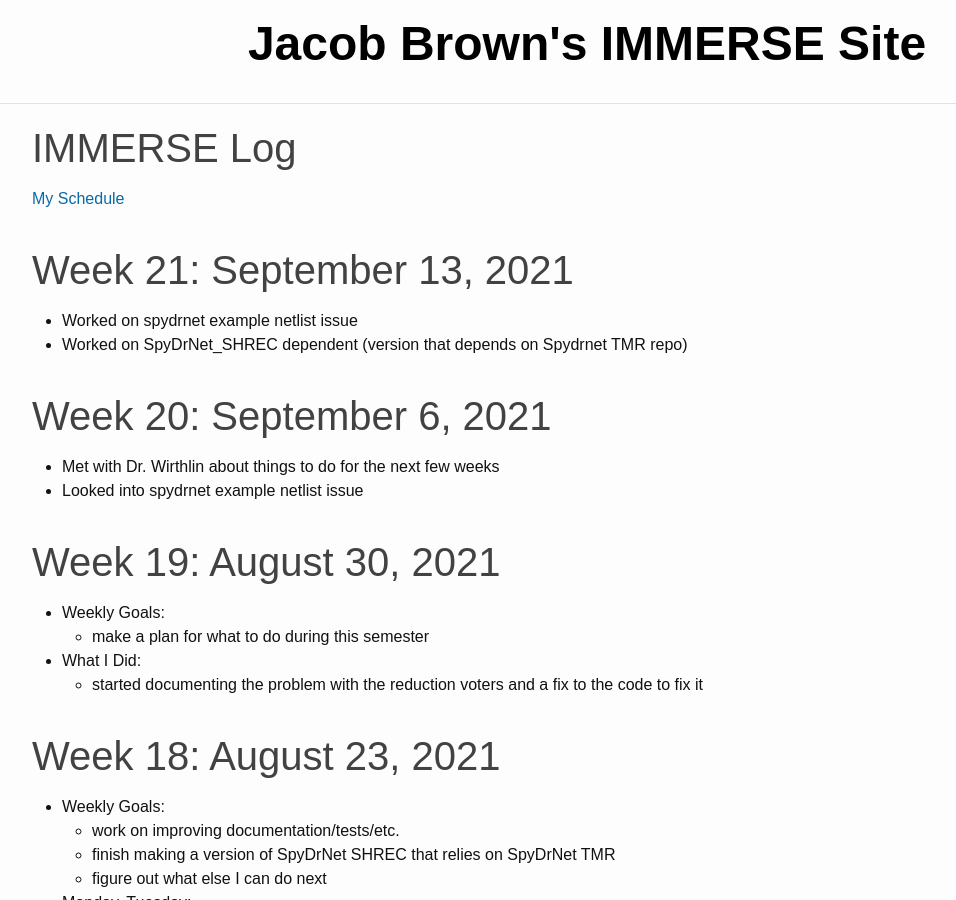
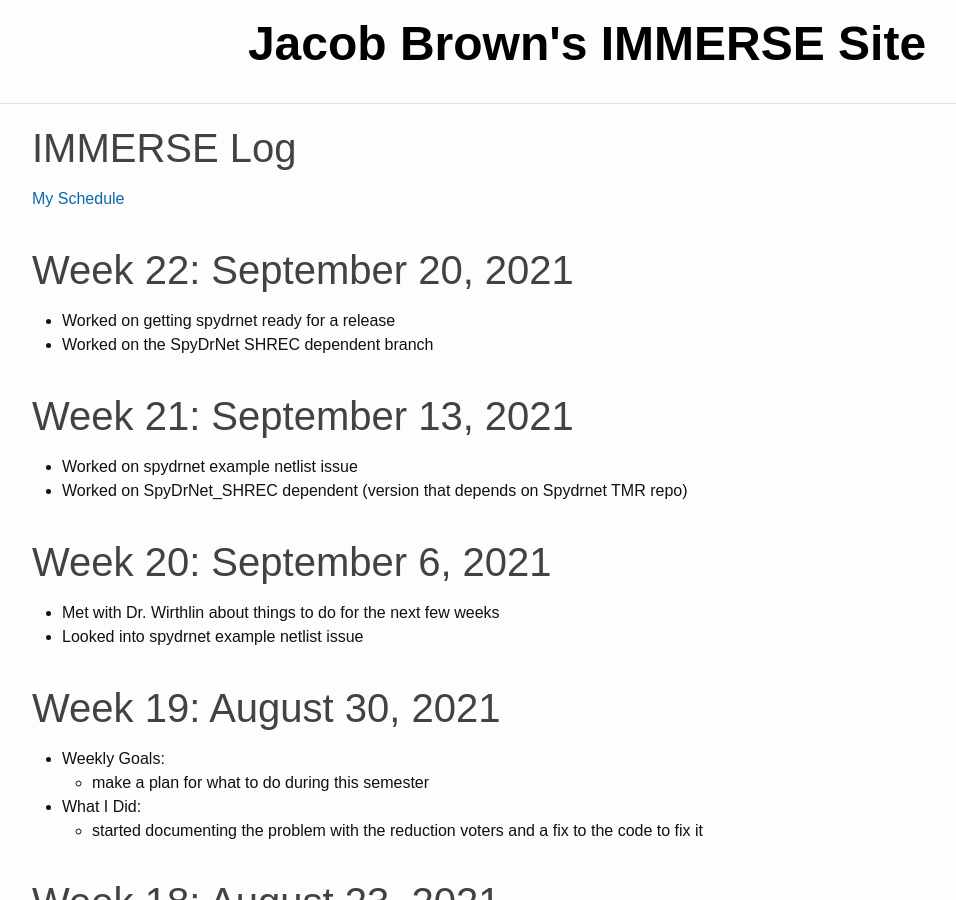
Before and after one commit to jacobdbrown4/jacob_brown, a Jekyll site: the page built from _pages/log.md, in a window 1280 px wide and 900 px high. Shown: the whole window, without its empty margins (53-1009 px from the left). Built offline with Jekyll 4.4.1, drawn with Linux system fonts in a browser that asks for light colours.

Commit message:
updated log

```diff
--- a/_pages/log.md
+++ b/_pages/log.md
@@ -4,6 +4,10 @@ title: IMMERSE Log
 ---
 
 [My Schedule](https://jacobdbrown4.github.io/jacob_brown//pages/schedule/)
+# Week 22: September 20, 2021
+* Worked on getting spydrnet ready for a release
+* Worked on the SpyDrNet SHREC dependent branch
+
 # Week 21: September 13, 2021
 * Worked on spydrnet example netlist issue
 * Worked on SpyDrNet_SHREC dependent (version that depends on Spydrnet TMR repo)
```
